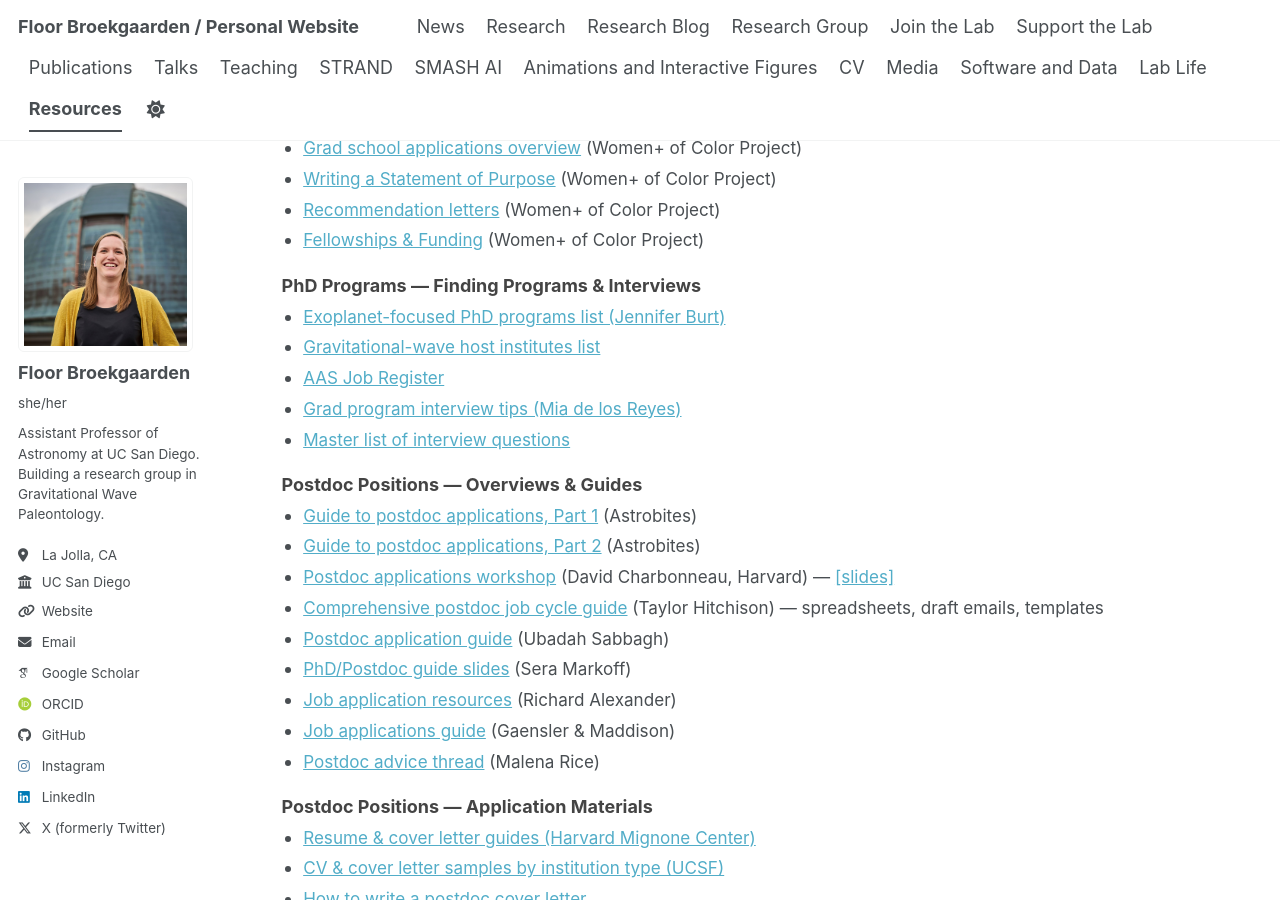
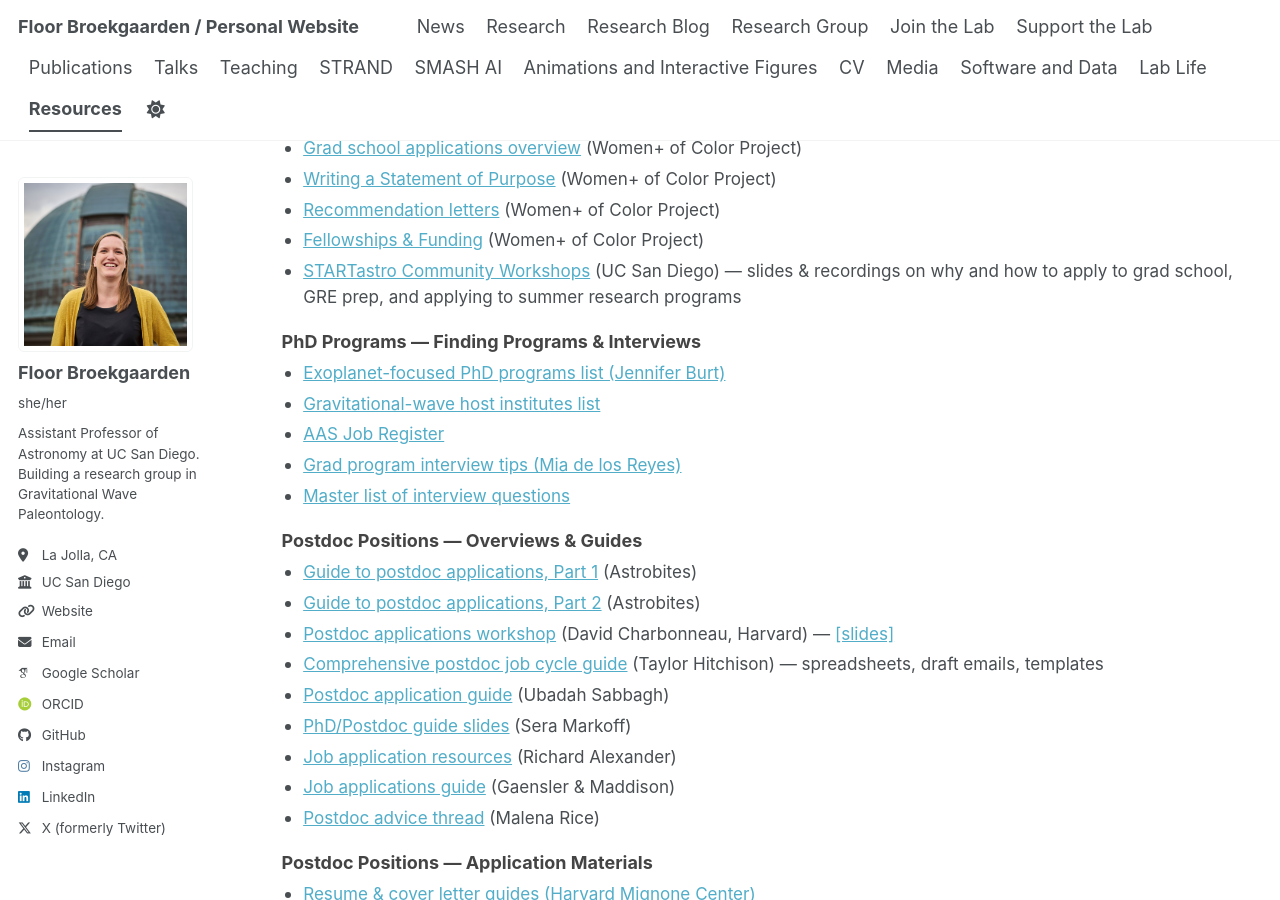
Before and after one commit to FloorBroekgaarden/FloorBroekgaarden.github.io, a Jekyll site: the page built from _pages/resources.md, in a window 1280 px wide and 900 px high, scrolled down 1014 px. Built offline with Jekyll 4.4.1, drawn with Linux system fonts in a browser that asks for light colours; some web fonts are replaced; a script bundle is joined from its source files by our own code; library files that are not in the unit come from our copies; some of the changed text lies outside the part shown.

Commit message:
Update resources.md

```diff
--- a/_pages/resources.md
+++ b/_pages/resources.md
@@ -56,6 +56,7 @@ This page collects resources I have found useful or that were shared by colleagu
   <li><a href="https://www.youtube.com/watch?v=5oQxATL08SM">Writing a Statement of Purpose</a> (Women+ of Color Project)</li>
   <li><a href="https://www.youtube.com/watch?v=AstUVUGKf7E">Recommendation letters</a> (Women+ of Color Project)</li>
   <li><a href="https://www.youtube.com/watch?v=UynK5ZarDR8">Fellowships &amp; Funding</a> (Women+ of Color Project)</li>
+  <li><a href="https://www.startastro.org/resources/community-workshops">STARTastro Community Workshops</a> (UC San Diego) — slides &amp; recordings on why and how to apply to grad school, GRE prep, and applying to summer research programs</li>
 </ul>
 
 <h3>PhD Programs — Finding Programs &amp; Interviews</h3>
@@ -158,6 +159,7 @@ This page collects resources I have found useful or that were shared by colleagu
   <li><a href="https://writing.caltech.edu/resources-for-writers/posters">Caltech poster resources</a></li>
   <li><a href="https://www.animateyour.science/post/best-examples-of-scientific-posters">Best examples of scientific posters</a></li>
   <li><a href="https://www.brightcarbon.com/blog/effective-academic-posters-powerpoint/">Academic posters in PowerPoint (Emily Pinch)</a></li>
+  <li><a href="https://www.startastro.org/resources/community-workshops">STARTastro Community Workshops</a> (UC San Diego) — workshop slides, recording &amp; quick guide for preparing an AAS iPoster</li>
 </ul>
 </div>
 
```
